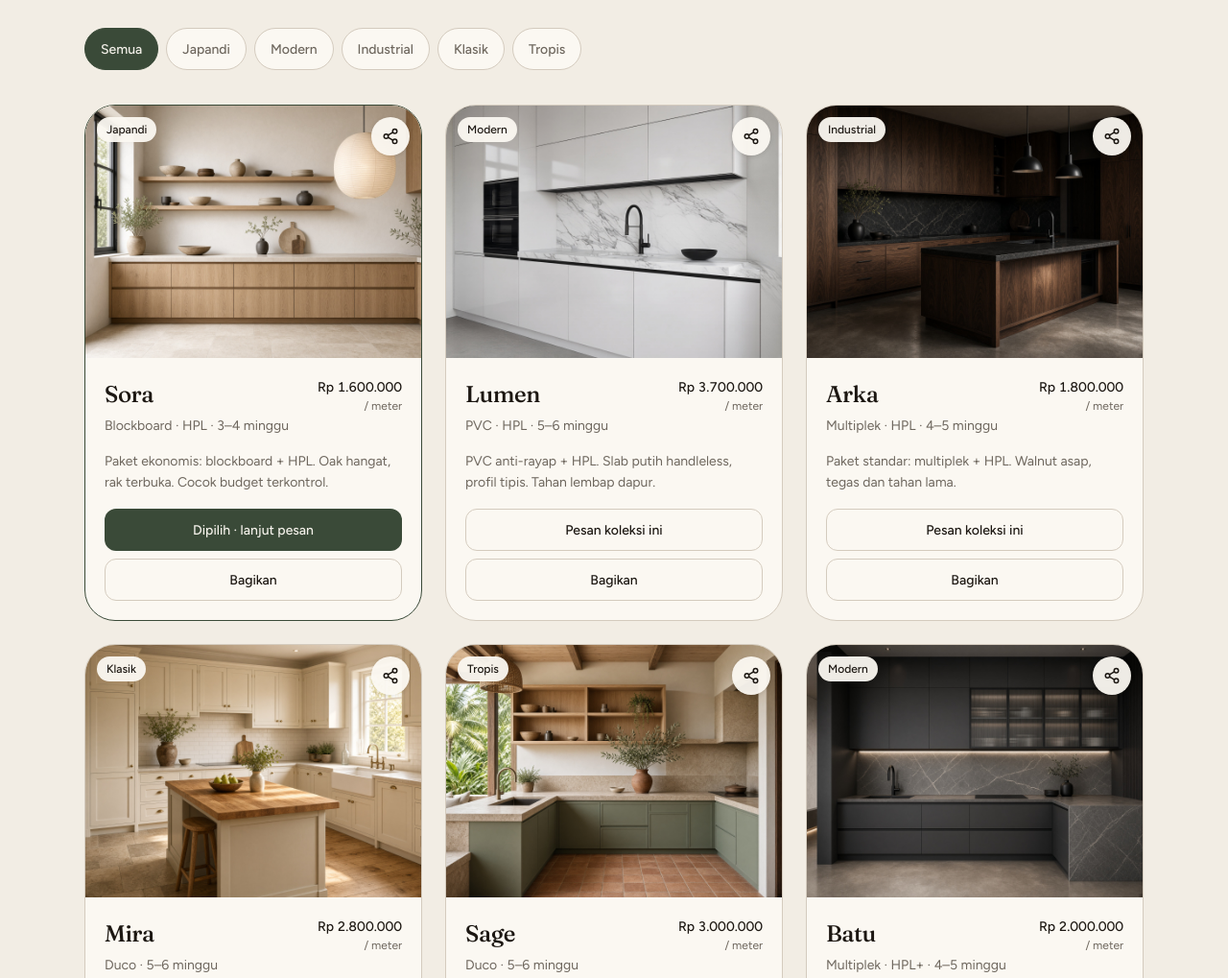
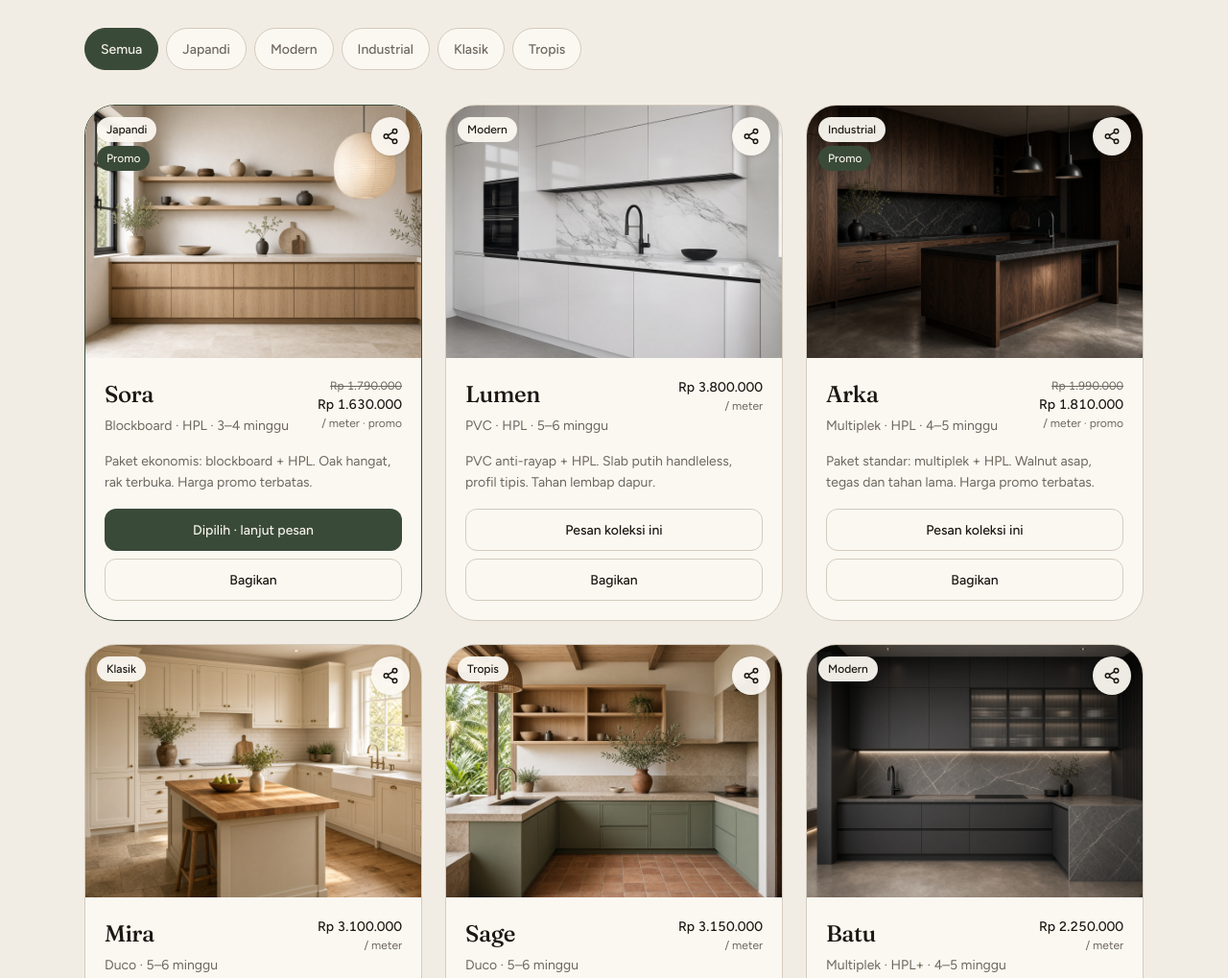
Before and after one commit to micainteriorproject/Mica-Interior, a plain HTML site: page index.html in a window 1280 px wide. Shown: the part 1012-2031 px from the top of the page at 96% size. Drawn offline with Linux system fonts and the light colour scheme.

Commit message:
Add files via upload

```diff
--- a/app.js
+++ b/app.js
@@ -6,9 +6,12 @@ const COLLECTIONS = [
     name: "Sora",
     style: "Japandi",
     finish: "Blockboard · HPL",
-    pricePerMeter: 1600000,
+    // HPP est. ~Rp1,30 jt → normal 27%, promo 20%
+    priceNormal: 1790000,
+    pricePerMeter: 1630000,
+    promo: true,
     leadWeeks: "3–4 minggu",
-    blurb: "Paket ekonomis: blockboard + HPL. Oak hangat, rak terbuka. Cocok budget terkontrol.",
+    blurb: "Paket ekonomis: blockboard + HPL. Oak hangat, rak terbuka. Harga promo terbatas.",
     image: "kitchens/sora.jpg",
     alt: "Kitchen set Sora bergaya japandi dengan kabinet oak dan rak keramik",
   },
@@ -17,7 +20,9 @@ const COLLECTIONS = [
     name: "Lumen",
     style: "Modern",
     finish: "PVC · HPL",
-    pricePerMeter: 3700000,
+    // HPP est. ~Rp2,70 jt → margin ~29%
+    pricePerMeter: 3800000,
+    promo: false,
     leadWeeks: "5–6 minggu",
     blurb: "PVC anti-rayap + HPL. Slab putih handleless, profil tipis. Tahan lembap dapur.",
     image: "kitchens/lumen.jpg",
@@ -28,9 +33,12 @@ const COLLECTIONS = [
     name: "Arka",
     style: "Industrial",
     finish: "Multiplek · HPL",
-    pricePerMeter: 1800000,
+    // HPP est. ~Rp1,45 jt → normal 27%, promo 20%
+    priceNormal: 1990000,
+    pricePerMeter: 1810000,
+    promo: true,
     leadWeeks: "4–5 minggu",
-    blurb: "Paket standar: multiplek + HPL. Walnut asap, tegas dan tahan lama.",
+    blurb: "Paket standar: multiplek + HPL. Walnut asap, tegas dan tahan lama. Harga promo terbatas.",
     image: "kitchens/arka.jpg",
     alt: "Kitchen set Arka walnut gelap dengan granit hitam dan lampu gantung industrial",
   },
@@ -39,7 +47,9 @@ const COLLECTIONS = [
     name: "Mira",
     style: "Klasik",
     finish: "Duco",
-    pricePerMeter: 2800000,
+    // HPP est. ~Rp2,20 jt → margin ~29%
+    pricePerMeter: 3100000,
+    promo: false,
     leadWeeks: "5–6 minggu",
     blurb: "Paket premium duco. Shaker krem, island kayu. Finishing mulus tanpa sambungan HPL.",
     image: "kitchens/mira.jpg",
@@ -50,7 +60,9 @@ const COLLECTIONS = [
     name: "Sage",
     style: "Tropis",
     finish: "Duco",
-    pricePerMeter: 3000000,
+    // HPP est. ~Rp2,25 jt → margin ~29%
+    pricePerMeter: 3150000,
+    promo: false,
     leadWeeks: "5–6 minggu",
     blurb: "Premium duco hijau sage matte. Cocok rumah yang banyak cahaya.",
     image: "kitchens/sage.jpg",
@@ -61,7 +73,9 @@ const COLLECTIONS = [
     name: "Batu",
     style: "Modern",
     finish: "Multiplek · HPL+",
-    pricePerMeter: 2000000,
+    // HPP est. ~Rp1,60 jt → margin ~29%
+    pricePerMeter: 2250000,
+    promo: false,
     leadWeeks: "4–5 minggu",
     blurb: "Paket menengah: multiplek + HPL lebih baik. Abu batu, quiet luxury untuk dapur compact.",
     image: "kitchens/batu.jpg",
@@ -225,7 +239,9 @@ function collectionShareUrl(id) {
 function collectionShareText(item) {
   return [
     `Kitchen set ${item.name} — ${item.style}`,
-    `${item.finish} · mulai ${formatRupiah(item.pricePerMeter)}/meter`,
+    item.promo && item.priceNormal
+      ? `${item.finish} · promo ${formatRupiah(item.pricePerMeter)}/meter (normal ${formatRupiah(item.priceNormal)})`
+      : `${item.finish} · mulai ${formatRupiah(item.pricePerMeter)}/meter`,
     item.blurb,
     "",
     "Mica Interior Project",
@@ -331,6 +347,7 @@ function renderCollections() {
           <div class="card-photo">
             <img src="${item.image}" alt="${item.alt}" loading="lazy" />
             <span class="card-badge">${item.style}</span>
+            ${item.promo ? `<span class="card-badge card-badge-promo">Promo</span>` : ""}
             <button type="button" class="card-share" data-share="${item.id}" aria-label="Bagikan ${item.name}">
               <svg width="18" height="18" viewBox="0 0 24 24" fill="none" stroke="currentColor" stroke-width="2" stroke-linecap="round" stroke-linejoin="round" aria-hidden="true"><circle cx="18" cy="5" r="3"/><circle cx="6" cy="12" r="3"/><circle cx="18" cy="19" r="3"/><path d="M8.59 13.51 15.42 17.49"/><path d="m15.41 6.51-6.82 3.98"/></svg>
             </button>
@@ -348,8 +365,13 @@ function renderCollections() {
                 <p class="card-meta">${item.finish} · ${item.leadWeeks}</p>
               </div>
               <p class="card-price">
+                ${
+                  item.promo && item.priceNormal
+                    ? `<span class="price-was">${formatRupiah(item.priceNormal)}</span>`
+                    : ""
+                }
                 ${formatRupiah(item.pricePerMeter)}
-                <span>/ meter</span>
+                <span>/ meter${item.promo ? " · promo" : ""}</span>
               </p>
             </div>
             <p class="card-blurb">${item.blurb}</p>
@@ -384,7 +406,7 @@ function renderSelect() {
   const sel = document.getElementById("koleksi-select");
   sel.innerHTML = COLLECTIONS.map(
     (c) =>
-      `<option value="${c.id}">${c.name} · ${c.style} · ${formatRupiah(c.pricePerMeter)}/m</option>`
+      `<option value="${c.id}">${c.name} · ${c.style} · ${formatRupiah(c.pricePerMeter)}/m${c.promo ? " (promo)" : ""}</option>`
   ).join("");
   sel.value = state.collectionId;
   sel.addEventListener("change", () => {
--- a/styles.css
+++ b/styles.css
@@ -481,6 +481,20 @@ button:disabled {
   font-size: 0.75rem;
   font-weight: 500;
   z-index: 2;
+}
+
+.card-badge-promo {
+  top: 2.65rem;
+  background: var(--primary);
+  color: var(--primary-fg);
+}
+
+.price-was {
+  display: block;
+  font-size: 0.75rem;
+  font-weight: 400;
+  color: var(--muted);
+  text-decoration: line-through;
 }
 
 .card-share {
```
